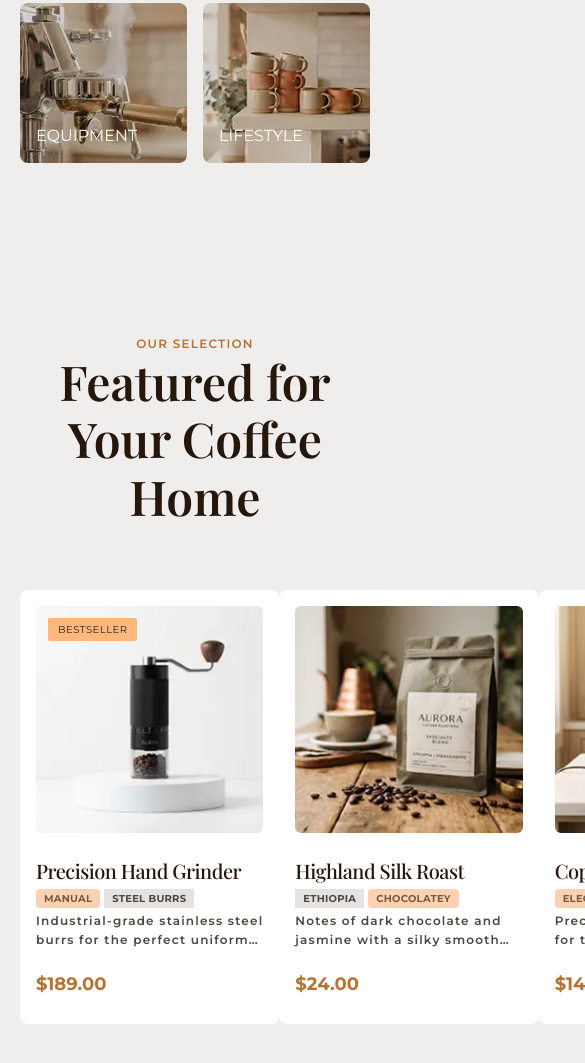
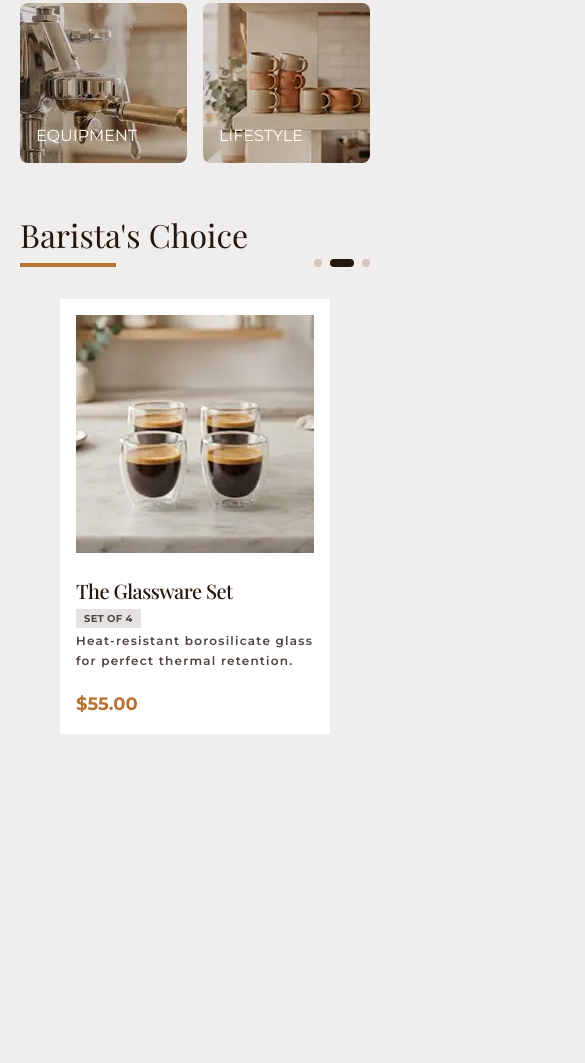
Before and after one commit to Sajed-Najem/project0, a website: page index.html in a window 390 px wide. Shown: the part 916-1979 px from the top of the page, 585 px wide, since content can reach past the window. After the commit the page ends 1650 px from the top, so only its background shows below. Drawn offline with nearby package versions, Linux system fonts and the light colour scheme; a web font is replaced by a local one.

Commit message:
adding mobile-product-card

```diff
--- a/index.html
+++ b/index.html
@@ -185,7 +185,7 @@
         </div>
 
     </section>
-    <section class="our selection py-31.25 ">
+    <section class="our selection py-31.25 hidden md:block ">
         <div class="my-container">
             <h2
                 class="text-[12px] text-center text-[#B87333] font-montserrat font-semibold tracking-[1.2px] leading-[16.8px] mb[10.59px]">
@@ -292,6 +292,48 @@
         </div>
     </section>
 
+    <section class="mobile-Barista's Choice block md:hidden">
+        <div class="my-container">
+            <h2 class="text-[32px] text-primary-dark font-PlayfairDisplay ">Barista's Choice</h2>
+            <div class="flex items-end justify-between mb-8">
+                <img src="src\assests\icons\line.svg" alt="" />
+                <img src="src\assests\icons\scroll.svg" alt="" />
+
+            </div>
+
+            <div class="flex justify-center">
+                <div class="mobile-card">
+                    <div >
+                        <a href="#"><img class="object-fill" src="src\assests\imgs\our-selection\glass set.webp"
+                                alt="glass set" /></a>
+                    </div>
+                    <div class="my-1 pt-5">
+                        <h2 class="product-card-title">The Glassware Set
+                        </h2>
+                    </div>
+                    <div class="flex flex-wrap items-center gap-1">
+
+                        <span class="tag-secondary">SET OF 4</span>
+                    </div>
+                    <div class="product-card-details mt-0.75 pb-4.25 w-[237.02999877929688px]  ">
+                        Heat-resistant borosilicate glass
+                        for perfect thermal retention.
+                    </div>
+                    <div class="product-price pt-1">
+                        $55.00
+
+                    </div>
+                </div>
+
+
+                </div>
+
+
+
+        </div>
+
+    </section>
+
 
 </body>
 
--- a/src/input.css
+++ b/src/input.css
@@ -108,6 +108,11 @@
     @apply text-[18px] font-bold text-[#B87333];
   }
 
+  .mobile-card{
+    @apply  bg-white p-4 transition-transform duration-200 hover:-translate-y-1 hover:shadow-xl ;
+  }
+}
+
 
   @media (min-width: 768px) {
     .my-container {
@@ -126,10 +131,3 @@
 
     }
   }
-
-
-
-
-
-
-}
```
Also changed, not shown: src/assests/icons/scroll.svg (added), src/output.css.
